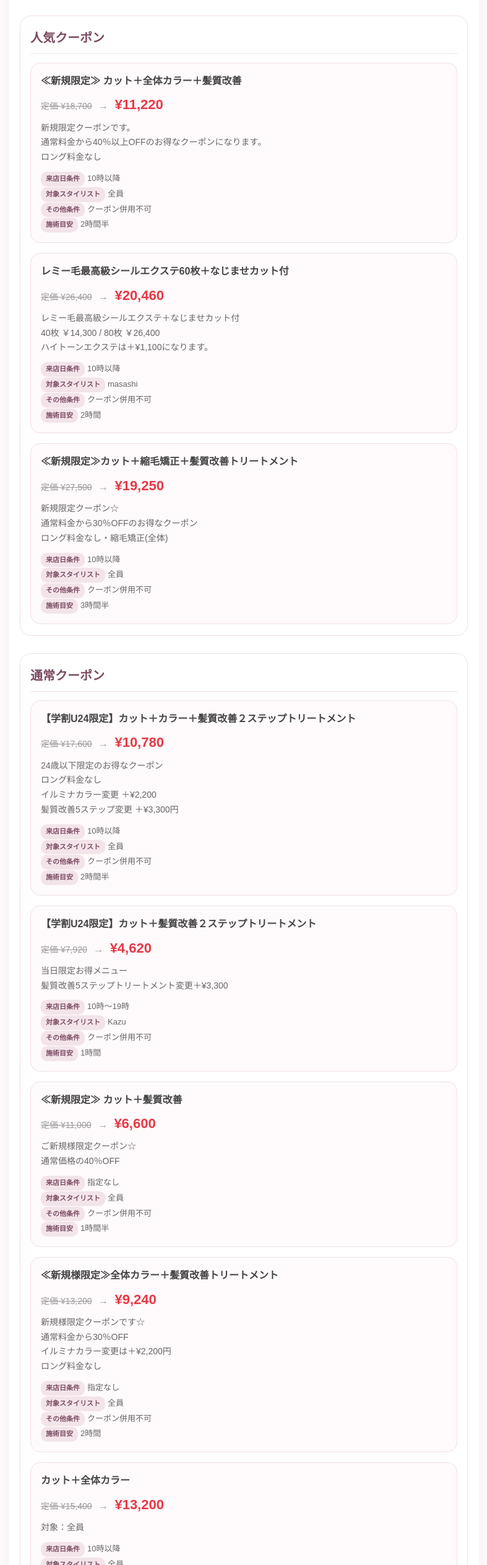
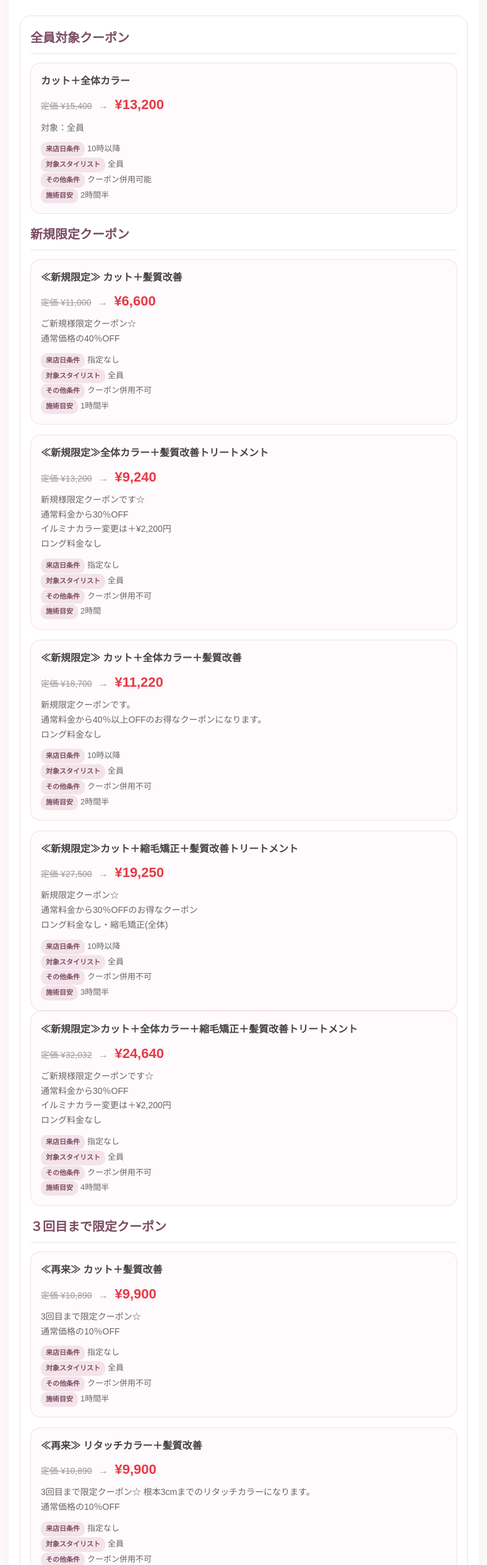
Before and after one commit to salon-reserve/salon-menu, a plain HTML site: page index.html in a window 1280 px wide. Shown: the part 1084-3609 px from the top of the page at 62% size, without its empty margins (246-1033 px from the left). Drawn offline with Linux system fonts and the light colour scheme.

Commit message:
Add files via upload

```diff
--- a/index.html
+++ b/index.html
@@ -110,12 +110,13 @@
       line-height: 1.6;
     }
 
+
 .section {
-      margin-bottom: 28px;
+  margin-bottom: 15px;
   background: #fff;
-      border: 1px solid #f1dfe6;
-      border-radius: 18px;
-      padding: 18px 16px;
+  border: none;
+  border-radius: 0;
+  padding: 10px 16px;
 }
 
     .section-title {
@@ -238,12 +239,12 @@
     }
 
 .access-box {
-      margin-top: 40px;
-      padding: 25px;
-      background: #fff5f8;
-      border-radius: 20px;
+  margin-top: 15px;
+  padding: 10px;
+  background: transparent;
+  border-radius: 0;
   text-align: center;
-      border: 1px solid #f3dfe7;
+  border: none;
 }
 
     .access-title {
@@ -300,6 +301,53 @@
         font-size: 14px;
       }
     }
+
+    /* カテゴリー内の余分な枠を防止 */
+.section .section {
+  border: none;
+  border-radius: 0;
+  padding: 0;
+  margin: 0;
+  background: transparent;
+}
+
+/* メニュー項目の外枠は表示しない */
+.section .menu-item {
+  border-top: none;
+  border-left: none;
+  border-right: none;
+  border-radius: 0;
+  box-shadow: none;
+}
+
+/* メニュー同士の区切り線だけ残す */
+.section .menu-item:not(:last-child) {
+  border-bottom: 1px dashed #ead6de;
+}
+
+.section .menu-item:last-child {
+  border-bottom: none;
+}
+
+/* 一番外側のカテゴリーだけ枠を付ける */
+.content > .section {
+  border: 1px solid #f1dfe6;
+  border-radius: 18px;
+  padding: 18px 16px;
+  margin-bottom: 20px;
+  box-sizing: border-box;
+}
+
+/* 入れ子になったカテゴリーの枠は消す */
+.section .section {
+  border: none;
+  border-radius: 0;
+  padding: 0;
+  margin-bottom: 0;
+}
+
+
+
   </style>
 </head>
 <body>
@@ -337,8 +385,81 @@
         </div>
       </div>
 
+
+            <!-- ==========================
+      全員対象クーポン
+      =========================== -->
+
+
         <section class="section" id="popular-coupon">
-        <h2 class="section-title">人気クーポン</h2>
+        <h2 class="section-title">全員対象クーポン</h2>
+
+       <div class="coupon-card">
+          <div class="coupon-title">カット＋全体カラー</div>
+          <div class="coupon-price-row">
+            <span class="coupon-original">定価 ¥15,400</span>
+            <span class="coupon-arrow">→</span>
+            <span class="coupon-sale">¥13,200</span>
+          </div>
+          <div class="coupon-desc">
+            対象：全員
+          </div>
+          <div class="coupon-note">
+            <span class="coupon-label">来店日条件</span>10時以降<br>
+            <span class="coupon-label">対象スタイリスト</span>全員<br>
+            <span class="coupon-label">その他条件</span>クーポン併用可能<br>
+            <span class="coupon-label">施術目安</span>2時間半
+          </div>
+        </div>
+
+
+             <!-- ==========================
+      新規限定クーポン
+      =========================== -->
+
+              <section class="section">
+        <h2 class="section-title">新規限定クーポン</h2>
+
+        <div class="coupon-card">
+          <div class="coupon-title">≪新規限定≫ カット＋髪質改善 </div>
+          <div class="coupon-price-row">
+            <span class="coupon-original">定価 ¥11,000</span>
+            <span class="coupon-arrow">→</span>
+            <span class="coupon-sale">¥6,600</span>
+          </div>
+          <div class="coupon-desc">
+            ご新規様限定クーポン☆
+       <br> 通常価格の40％OFF
+          </div>
+          <div class="coupon-note">
+            <span class="coupon-label">来店日条件</span>指定なし<br>
+            <span class="coupon-label">対象スタイリスト</span>全員<br>
+            <span class="coupon-label">その他条件</span>クーポン併用不可<br>
+            <span class="coupon-label">施術目安</span>1時間半
+          </div>
+        </div>
+
+        <div class="coupon-card">
+          <div class="coupon-title">≪新規限定≫全体カラー＋髪質改善トリートメント </div>
+          <div class="coupon-price-row">
+            <span class="coupon-original">定価 ¥13,200</span>
+            <span class="coupon-arrow">→</span>
+            <span class="coupon-sale">¥9,240</span>
+          </div>
+          <div class="coupon-desc">
+            新規様限定クーポンです☆
+            <br>通常料金から30％OFF
+            <br>イルミナカラー変更は＋¥2,200円
+            <br>ロング料金なし
+          </div>
+          <div class="coupon-note">
+            <span class="coupon-label">来店日条件</span>指定なし<br>
+            <span class="coupon-label">対象スタイリスト</span>全員<br>
+            <span class="coupon-label">その他条件</span>クーポン併用不可<br>
+            <span class="coupon-label">施術目安</span>2時間
+          </div>
+        </div>
+
 
         <div class="coupon-card">
           <div class="coupon-title">≪新規限定≫ カット＋全体カラー＋髪質改善 </div>
@@ -357,26 +478,6 @@
             <span class="coupon-label">対象スタイリスト</span>全員<br>
             <span class="coupon-label">その他条件</span>クーポン併用不可<br>
             <span class="coupon-label">施術目安</span>2時間半
-          </div>
-        </div>
-
-        <div class="coupon-card">
-          <div class="coupon-title">レミー毛最高級シールエクステ60枚＋なじませカット付  </div>
-          <div class="coupon-price-row">
-            <span class="coupon-original">定価 ¥26,400</span>
-            <span class="coupon-arrow">→</span>
-            <span class="coupon-sale">¥20,460</span>
-          </div>
-          <div class="coupon-desc">
-            レミー毛最高級シールエクステ＋なじませカット付
-            <br>40枚 ￥14,300 / 80枚 ￥26,400
-            <br>ハイトーンエクステは＋¥1,100になります。
-          </div>
-          <div class="coupon-note">
-            <span class="coupon-label">来店日条件</span>10時以降<br>
-            <span class="coupon-label">対象スタイリスト</span>masashi<br>
-            <span class="coupon-label">その他条件</span>クーポン併用不可<br>
-            <span class="coupon-label">施術目安</span>2時間
           </div>
         </div>
 
@@ -401,8 +502,153 @@
         </div>
       </section>
 
+
+        <div class="coupon-card">
+          <div class="coupon-title">≪新規限定≫カット＋全体カラー＋縮毛矯正＋髪質改善トリートメント </div>
+          <div class="coupon-price-row">
+            <span class="coupon-original">定価 ¥32,032</span>
+            <span class="coupon-arrow">→</span>
+            <span class="coupon-sale">¥24,640</span>
+          </div>
+          <div class="coupon-desc">
+            ご新規様限定クーポンです☆
+            <br>通常料金から30％OFF
+            <br>イルミナカラー変更は＋¥2,200円
+            <br>ロング料金なし
+          </div>
+          <div class="coupon-note">
+            <span class="coupon-label">来店日条件</span>指定なし<br>
+            <span class="coupon-label">対象スタイリスト</span>全員<br>
+            <span class="coupon-label">その他条件</span>クーポン併用不可<br>
+            <span class="coupon-label">施術目安</span>4時間半
+          </div>
+        </div>
+
+
+
+             <!-- ==========================
+      ３回目まで限定
+      =========================== -->
+
               <section class="section">
-        <h2 class="section-title">通常クーポン</h2>
+        <h2 class="section-title">３回目まで限定クーポン</h2>
+
+        <div class="coupon-card">
+          <div class="coupon-title">≪再来≫ カット＋髪質改善 </div>
+          <div class="coupon-price-row">
+            <span class="coupon-original">定価 ¥10,890</span>
+            <span class="coupon-arrow">→</span>
+            <span class="coupon-sale">¥9,900</span>
+          </div>
+          <div class="coupon-desc">
+            3回目まで限定クーポン☆
+       <br> 通常価格の10％OFF
+          </div>
+          <div class="coupon-note">
+            <span class="coupon-label">来店日条件</span>指定なし<br>
+            <span class="coupon-label">対象スタイリスト</span>全員<br>
+            <span class="coupon-label">その他条件</span>クーポン併用不可<br>
+            <span class="coupon-label">施術目安</span>1時間半
+          </div>
+        </div>
+
+
+        <div class="coupon-card">
+          <div class="coupon-title">≪再来≫ リタッチカラー＋髪質改善 </div>
+          <div class="coupon-price-row">
+            <span class="coupon-original">定価 ¥10,890</span>
+            <span class="coupon-arrow">→</span>
+            <span class="coupon-sale">¥9,900</span>
+          </div>
+          <div class="coupon-desc">
+            3回目まで限定クーポン☆
+            根本3cmまでのリタッチカラーになります。
+       <br> 通常価格の10％OFF
+          </div>
+          <div class="coupon-note">
+            <span class="coupon-label">来店日条件</span>指定なし<br>
+            <span class="coupon-label">対象スタイリスト</span>全員<br>
+            <span class="coupon-label">その他条件</span>クーポン併用不可<br>
+            <span class="coupon-label">施術目安</span>2時間
+          </div>
+        </div>
+
+
+
+        <div class="coupon-card">
+          <div class="coupon-title">≪再来≫ カット＋全体カラー＋髪質改善 </div>
+          <div class="coupon-price-row">
+            <span class="coupon-original">定価 ¥18,513</span>
+            <span class="coupon-arrow">→</span>
+            <span class="coupon-sale">¥16,830</span>
+          </div>
+          <div class="coupon-desc">
+            3回目まで限定クーポン☆
+       <br> 通常価格の10％OFF
+          </div>
+          <div class="coupon-note">
+            <span class="coupon-label">来店日条件</span>指定なし<br>
+            <span class="coupon-label">対象スタイリスト</span>全員<br>
+            <span class="coupon-label">その他条件</span>クーポン併用不可<br>
+            <span class="coupon-label">施術目安</span>2時間半
+          </div>
+        </div>
+
+
+
+
+
+      <section class="section" id="popular-coupon">
+        <h2 class="section-title">エクステクーポン</h2>
+
+
+        <div class="coupon-card">
+          <div class="coupon-title">【全員】レミー毛最高級シールエクステ60枚＋カット  </div>
+          <div class="coupon-price-row">
+            <span class="coupon-original">定価 ¥26,400</span>
+            <span class="coupon-arrow">→</span>
+            <span class="coupon-sale">¥20,460</span>
+          </div>
+          <div class="coupon-desc">
+            レミー毛最高級シールエクステ＋なじませカット付
+            <br>40枚 ￥14,300 / 80枚 ￥26,400
+            <br>ハイトーンエクステは＋¥1,100になります。
+          </div>
+          <div class="coupon-note">
+            <span class="coupon-label">来店日条件</span>10時以降<br>
+            <span class="coupon-label">対象スタイリスト</span>masashi<br>
+            <span class="coupon-label">その他条件</span>クーポン併用不可<br>
+            <span class="coupon-label">施術目安</span>2時間
+          </div>
+        </div>
+
+
+                <div class="coupon-card">
+          <div class="coupon-title">全員】カット+全体カラー+レミー毛シールエクステ60枚</div>
+          <div class="coupon-price-row">
+            <span class="coupon-original">定価 ¥31,900</span>
+            <span class="coupon-arrow">→</span>
+            <span class="coupon-sale">¥26,840</span>
+          </div>
+          <div class="coupon-desc">
+            なじませカット付き
+        <br>ハイトーンエクステは+¥1,100
+          </div>
+          <div class="coupon-note">
+            <span class="coupon-label">来店日条件</span>10時以降<br>
+            <span class="coupon-label">対象スタイリスト</span>masashi<br>
+            <span class="coupon-label">その他条件</span>クーポン併用不可<br>
+            <span class="coupon-label">施術目安</span>3時間半
+          </div>
+        </div>
+
+
+      <!-- ==========================
+      学割クーポン
+      =========================== -->
+
+      <section class="section">
+        <h2 class="section-title">学割クーポン</h2>
 
         <div class="coupon-card">
           <div class="coupon-title">【学割U24限定】カット＋カラー＋髪質改善２ステップトリートメント</div>
@@ -444,100 +690,13 @@
           </div>
         </div>
 
-        <div class="coupon-card">
-          <div class="coupon-title">≪新規限定≫ カット＋髪質改善 </div>
-          <div class="coupon-price-row">
-            <span class="coupon-original">定価 ¥11,000</span>
-            <span class="coupon-arrow">→</span>
-            <span class="coupon-sale">¥6,600</span>
-          </div>
-          <div class="coupon-desc">
-            ご新規様限定クーポン☆
-       <br> 通常価格の40％OFF
-          </div>
-          <div class="coupon-note">
-            <span class="coupon-label">来店日条件</span>指定なし<br>
-            <span class="coupon-label">対象スタイリスト</span>全員<br>
-            <span class="coupon-label">その他条件</span>クーポン併用不可<br>
-            <span class="coupon-label">施術目安</span>1時間半
-          </div>
-        </div>
 
-        <div class="coupon-card">
-          <div class="coupon-title">≪新規様限定≫全体カラー＋髪質改善トリートメント </div>
-          <div class="coupon-price-row">
-            <span class="coupon-original">定価 ¥13,200</span>
-            <span class="coupon-arrow">→</span>
-            <span class="coupon-sale">¥9,240</span>
-          </div>
-          <div class="coupon-desc">
-            新規様限定クーポンです☆
-            <br>通常料金から30％OFF
-            <br>イルミナカラー変更は＋¥2,200円
-            <br>ロング料金なし
-          </div>
-          <div class="coupon-note">
-            <span class="coupon-label">来店日条件</span>指定なし<br>
-            <span class="coupon-label">対象スタイリスト</span>全員<br>
-            <span class="coupon-label">その他条件</span>クーポン併用不可<br>
-            <span class="coupon-label">施術目安</span>2時間
-          </div>
-        </div>
+       <!-- ==========================
+      メンズクーポン
+      =========================== -->
 
-        <div class="coupon-card">
-          <div class="coupon-title">カット＋全体カラー</div>
-          <div class="coupon-price-row">
-            <span class="coupon-original">定価 ¥15,400</span>
-            <span class="coupon-arrow">→</span>
-            <span class="coupon-sale">¥13,200</span>
-          </div>
-          <div class="coupon-desc">
-            対象：全員
-          </div>
-          <div class="coupon-note">
-            <span class="coupon-label">来店日条件</span>10時以降<br>
-            <span class="coupon-label">対象スタイリスト</span>全員<br>
-            <span class="coupon-label">その他条件</span>クーポン併用可能<br>
-            <span class="coupon-label">施術目安</span>2時間半
-          </div>
-        </div>
-
-        <div class="coupon-card">
-          <div class="coupon-title">イルミナ全体カラー【シャンプーブロー込み】 </div>
-          <div class="coupon-price-row">
-            <span class="coupon-original">定価 ¥11,000</span>
-            <span class="coupon-arrow">→</span>
-            <span class="coupon-sale">¥9,900</span>
-          </div>
-          <div class="coupon-desc">
-            対象者：全員
-          </div>
-          <div class="coupon-note">
-            <span class="coupon-label">来店日条件</span>10時以降<br>
-            <span class="coupon-label">対象スタイリスト</span>全員<br>
-            <span class="coupon-label">その他条件</span>クーポン併用不可<br>
-            <span class="coupon-label">施術目安</span>2時間
-          </div>
-        </div>
-
-        <div class="coupon-card">
-          <div class="coupon-title">カット+全体カラー+レミー毛シールエクステ60枚</div>
-          <div class="coupon-price-row">
-            <span class="coupon-original">定価 ¥31,900</span>
-            <span class="coupon-arrow">→</span>
-            <span class="coupon-sale">¥26,840</span>
-          </div>
-          <div class="coupon-desc">
-            なじませカット付き
-        <br>ハイトーンエクステは+¥1,100
-          </div>
-          <div class="coupon-note">
-            <span class="coupon-label">来店日条件</span>10時以降<br>
-            <span class="coupon-label">対象スタイリスト</span>masashi<br>
-            <span class="coupon-label">その他条件</span>クーポン併用不可<br>
-            <span class="coupon-label">施術目安</span>3時間半
-          </div>
-        </div>
+   <section class="section">
+        <h2 class="section-title">メンズクーポン</h2>
 
         <div class="coupon-card">
           <div class="coupon-title">当日限定 メンズカット￥3,300 </div>
@@ -555,6 +714,7 @@
             <span class="coupon-label">施術目安</span>30分
           </div>
         </div>
+
 
         <div class="coupon-card">
           <div class="coupon-title">≪メンズ限定≫メンズカット </div>
@@ -577,6 +737,8 @@
       </section>
 
 
+      <br>
+<br>
             <section class="section">
         <h2 class="section-title">カット</h2>
 
@@ -613,8 +775,13 @@
         </div>
       </section>
 
+
+
+
+
 <!-- ここからカラーメニュー -->
-
+<br>
+<br>
  <section class="section">
         <h2 class="section-title">通常カラーメニュー</h2>
 
@@ -688,8 +855,12 @@
         </div>
       </section>
 
+
+
+
       <!-- ここから縮毛矯正ーメニュー -->
-
+<br>
+<br>
  <section class="section">
         <h2 class="section-title">通常縮毛矯正メニュー</h2>
 
@@ -779,8 +950,10 @@
       </section>
 
 
+
       <!-- ここから髪質改善メニュー -->
-
+<br>
+<br>
       <section class="section">
         <h2 class="section-title">髪質改善通常メニュー</h2>
 
@@ -818,6 +991,10 @@
         </div>
       </section>
 
+
+      <br>
+<br>
+
       <section class="section">
         <h2 class="section-title">シールエクステ</h2>
 
@@ -853,7 +1030,8 @@
         </div>
       </section>
 
-
+<br>
+<br>
 
       <div id="access" class="access-box">
         <h3 class="access-title">SALJU 津田沼</h3>
```
Lines whose indentation alone changed are shown as unchanged.
